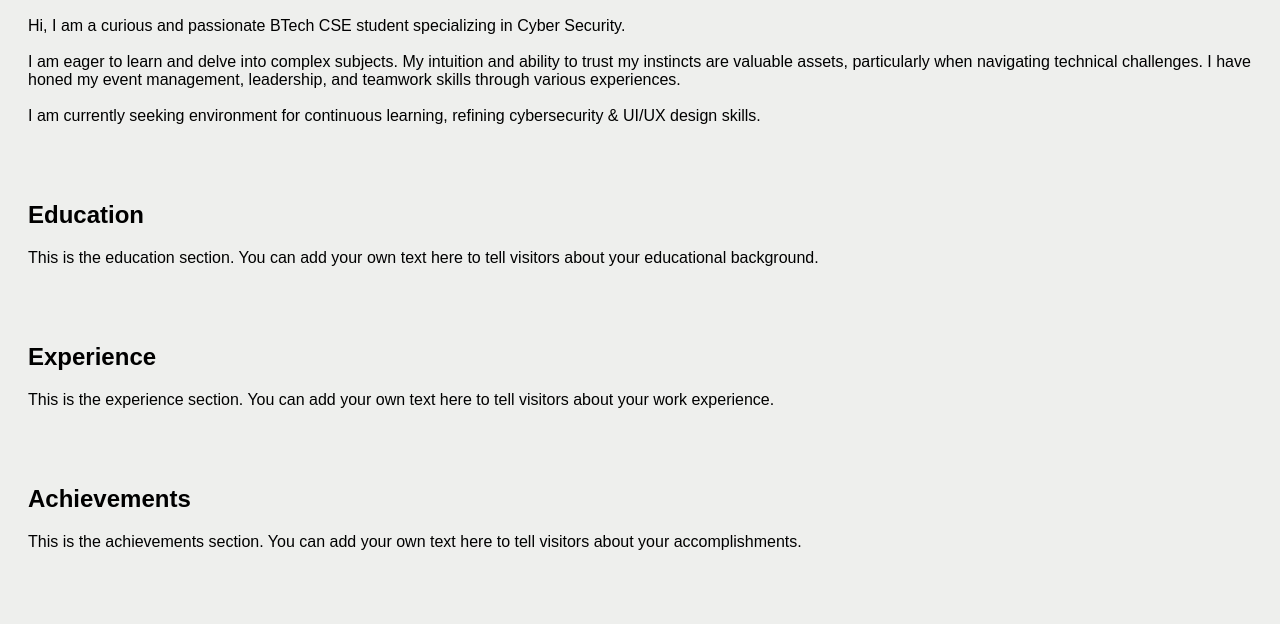
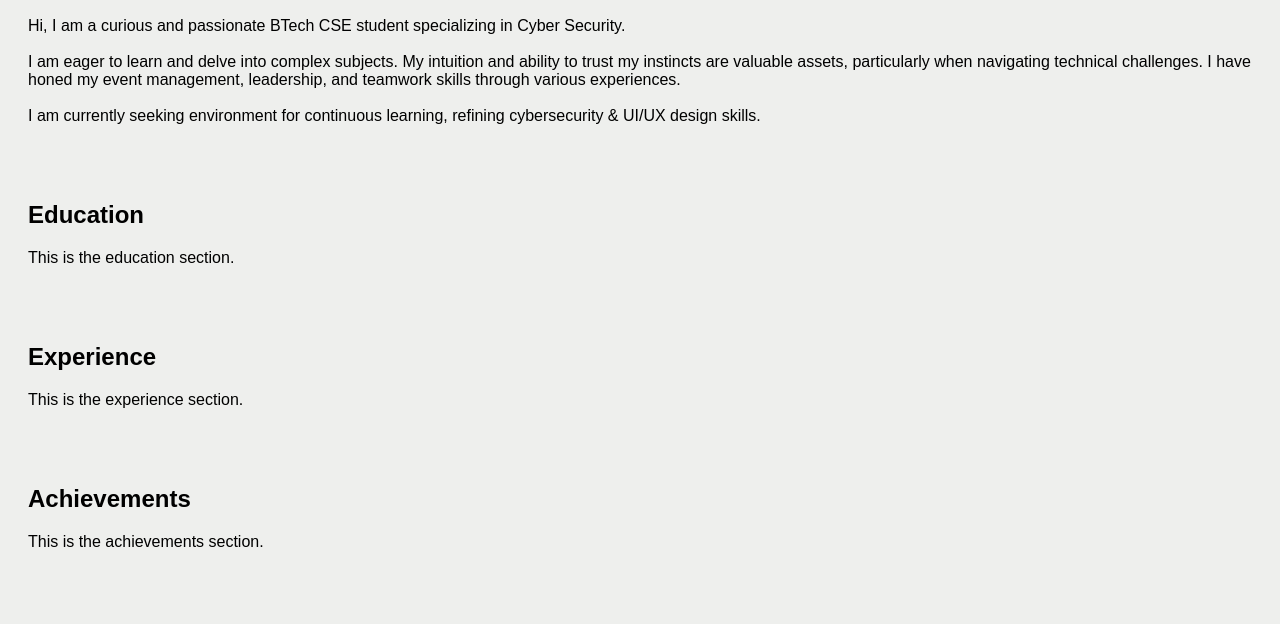
Before and after one commit to Shashank3vedi/Shashank3vedi_Portfolio, a plain HTML site: page index.html in a window 1280 px wide. Shown: the part 601-1225 px from the top of the page. Drawn offline with Linux system fonts and the light colour scheme.

Commit message:
Update index.html
Changed Empty Sections Data

```diff
--- a/index.html
+++ b/index.html
@@ -119,15 +119,15 @@
     </section>
     <section id="education">
       <h2>Education</h2>
-      <p>This is the education section. You can add your own text here to tell visitors about your educational background.</p>
+      <p>This is the education section.</p>
     </section>
     <section id="experience">
       <h2>Experience</h2>
-      <p>This is the experience section. You can add your own text here to tell visitors about your work experience.</p>
+      <p>This is the experience section.</p>
     </section>
     <section id="achievements">
       <h2>Achievements</h2>
-      <p>This is the achievements section. You can add your own text here to tell visitors about your accomplishments.</p>
+      <p>This is the achievements section.</p>
     </section>
     <section id="social-links">
       <h2>Social Links</h2>
```
